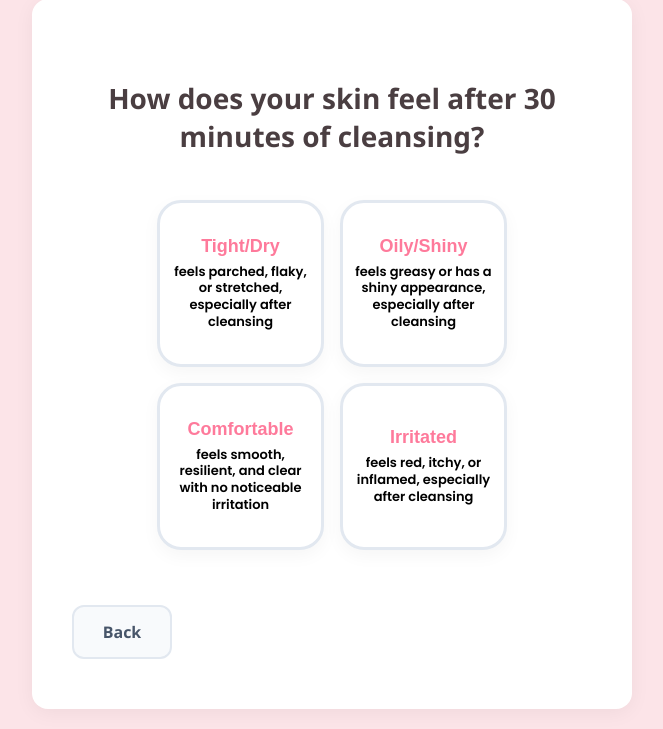
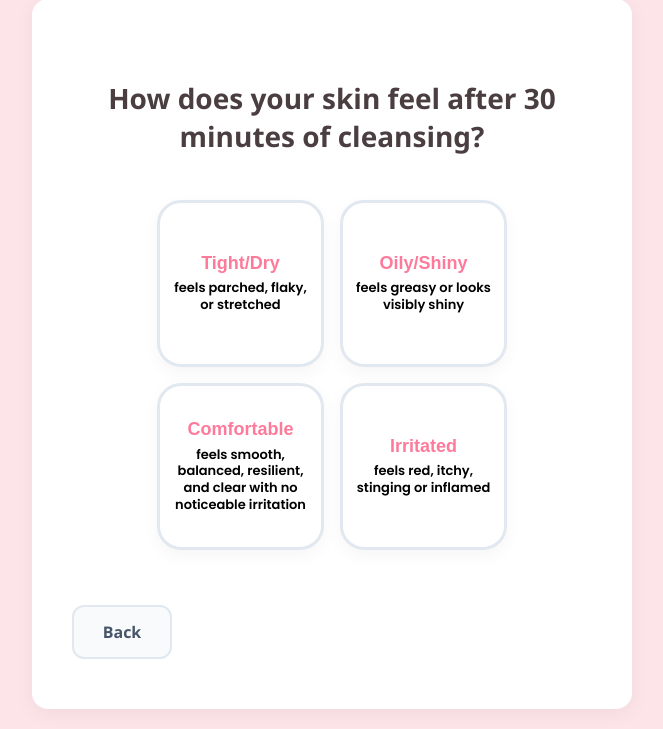
Before and after one commit to hajar2710/skin-os, a Flask app: page /question2 in a window 1280 px wide. Shown: the part 101-830 px from the top of the page, without its empty margins (308-971 px from the left). Run offline with Flask 3, Linux system fonts and the light colour scheme.

```diff
--- a/templates/question2.html
+++ b/templates/question2.html
@@ -31,22 +31,22 @@
                 <div class="cards-grid-container">
                 <button type="button" data-value="tight/dry" onclick="saveFeel('tight/dry')" class="cute-square-card">
                     <h3 class="card-title">Tight/Dry</h3>
-                    <p class="card-detail">feels parched, flaky, or stretched, especially after cleansing</p>
+                    <p class="card-detail">feels parched, flaky, or stretched</p>
                 </button>
 
                 <button type="button" data-value="shiny" onclick="saveFeel('shiny')" class="cute-square-card">
                     <h3 class="card-title">Oily/Shiny</h3>
-                    <p class="card-detail">feels greasy or has a shiny appearance, especially after cleansing</p>
+                    <p class="card-detail">feels greasy or looks visibly shiny</p>
                 </button>
 
                 <button type="button" data-value="comfortable" onclick="saveFeel('comfortable')" class="cute-square-card">
                     <h3 class="card-title">Comfortable</h3>
-                    <p class="card-detail">feels smooth, resilient, and clear with no noticeable irritation</p>
+                    <p class="card-detail">feels smooth, balanced, resilient, and clear with no noticeable irritation</p>
                 </button>
 
                 <button type="button" data-value="irritated" onclick="saveFeel('irritated')" class="cute-square-card">
                     <h3 class="card-title">Irritated</h3>
-                    <p class="card-detail">feels red, itchy, or inflamed, especially after cleansing</p>
+                    <p class="card-detail">feels red, itchy, stinging or inflamed</p>
                 </button>
 
             </div>
```
